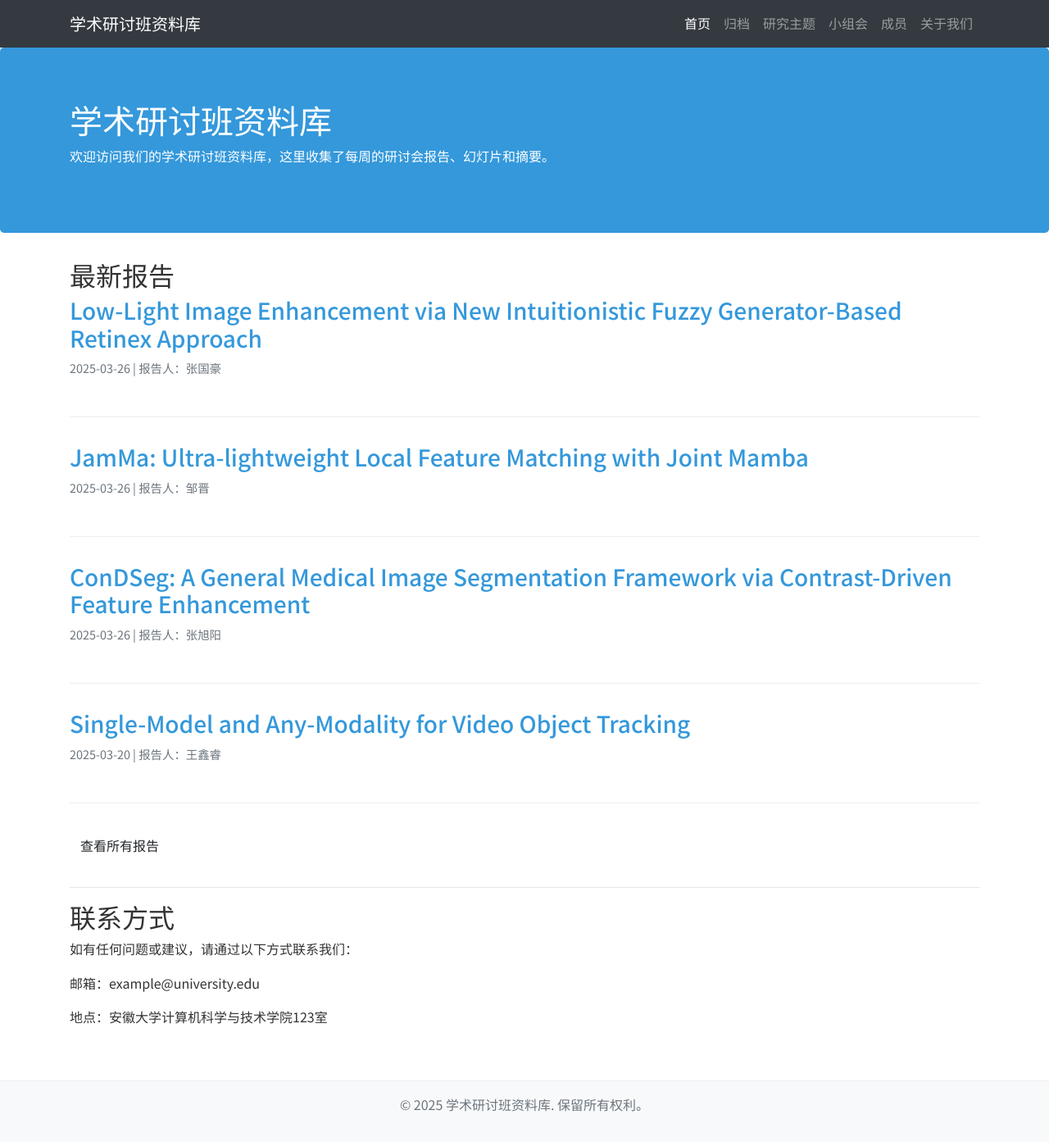
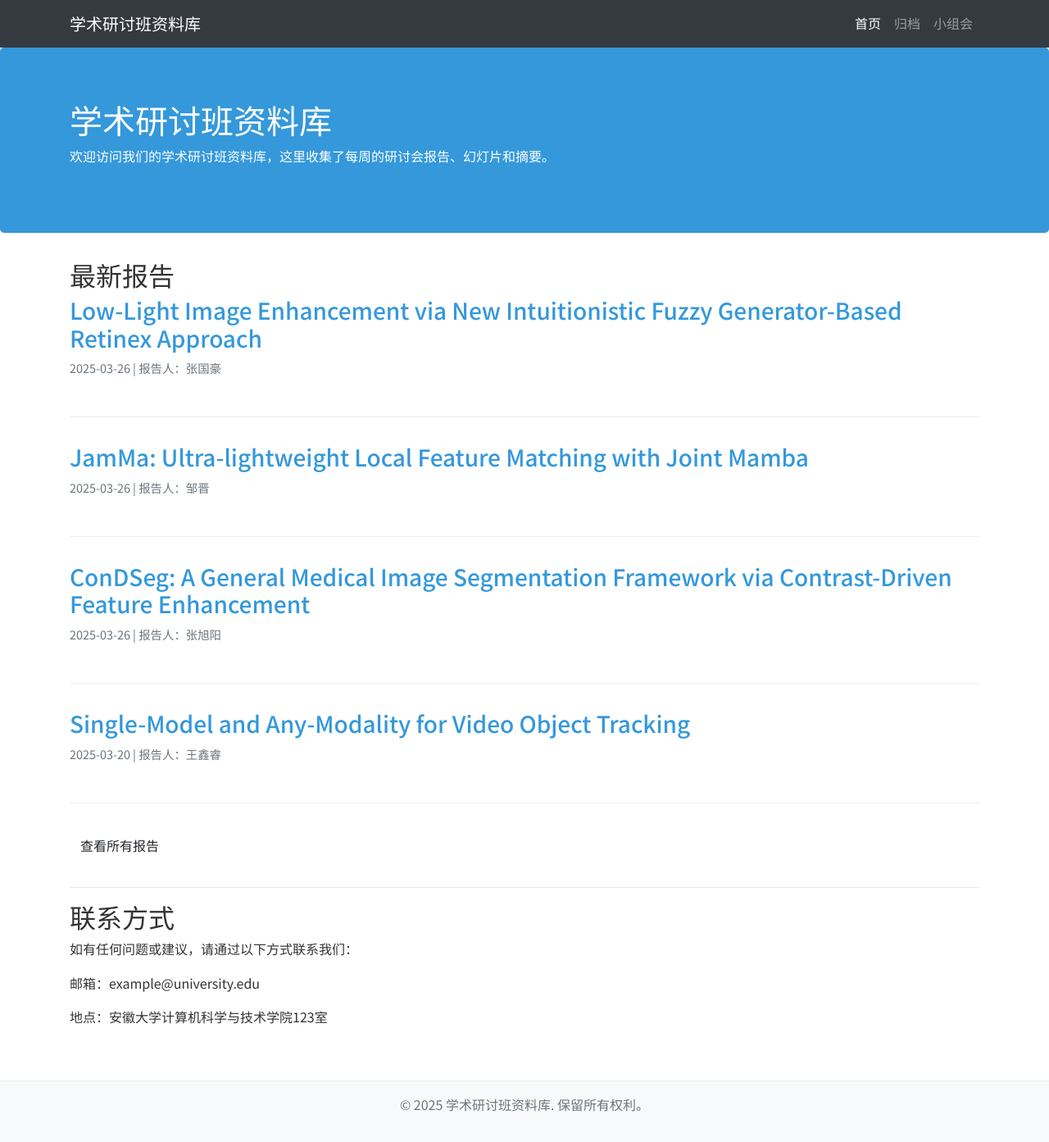
Before and after one commit to wushixuan238/ahu-vision-seminar, a Jekyll site: the page built from index.html, in a window 1280 px wide. Shown: the whole page at 82% size. Built offline with Jekyll 4.4.1, drawn with Linux system fonts in a browser that asks for light colours.

Commit message:
feat init project

```diff
--- a/_includes/header.html
+++ b/_includes/header.html
@@ -13,17 +13,8 @@
           <li class="nav-item {% if page.url contains '/archives/' %}active{% endif %}">
             <a class="nav-link" href="/ahu-seminar/archives/">归档</a>
           </li>
-          <li class="nav-item {% if page.url contains '/topics/' %}active{% endif %}">
-            <a class="nav-link" href="/ahu-seminar/topics/">研究主题</a>
-          </li>
           <li class="nav-item {% if page.url contains '/meetings/' %}active{% endif %}">
             <a class="nav-link" href="/ahu-seminar/meetings/">小组会</a>
-          </li>
-          <li class="nav-item {% if page.url contains '/members/' %}active{% endif %}">
-            <a class="nav-link" href="/ahu-seminar/members/">成员</a>
-          </li>
-          <li class="nav-item {% if page.url contains '/about/' %}active{% endif %}">
-            <a class="nav-link" href="/ahu-seminar/about/">关于我们</a>
           </li>
         </ul>
       </div>
```
